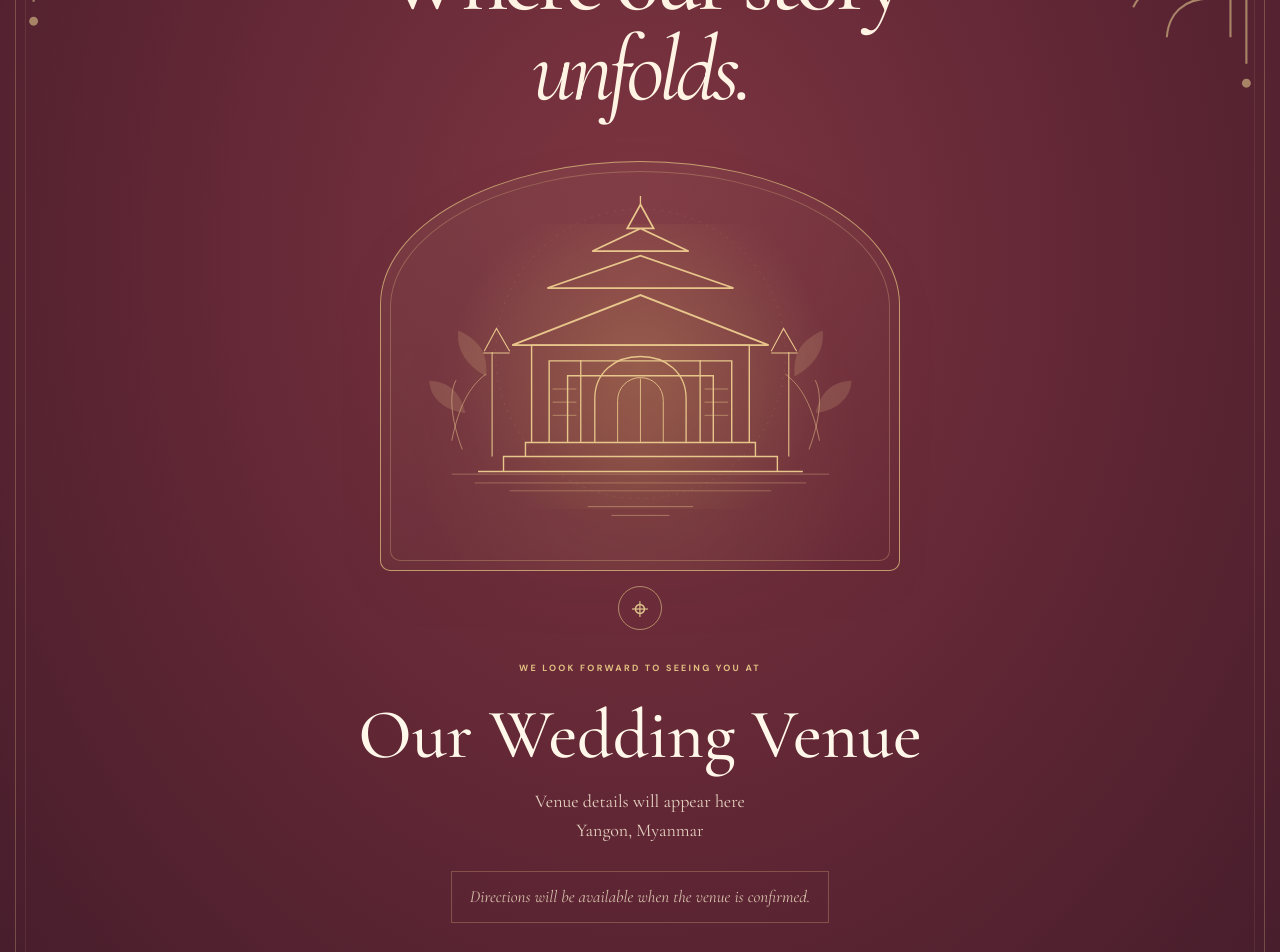
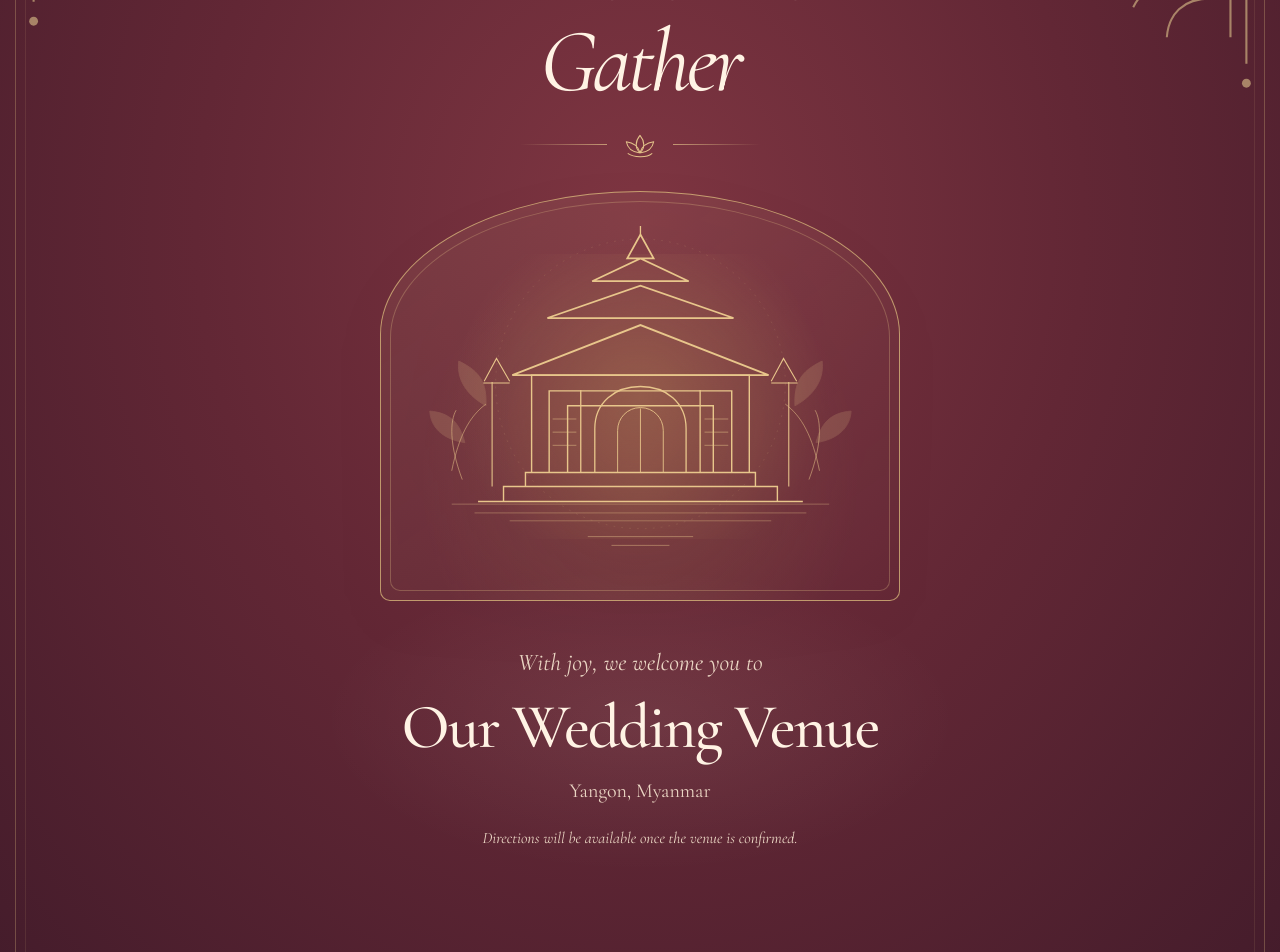
Before and after one commit to Arrjack8847/Myanmar-Heritage-Essential, a Next.js app: page / in a window 1280 px wide. Shown: the part 4580-5532 px from the top of the page. Built offline with nearby package versions, Linux system fonts and the light colour scheme.

Commit message:
feat: connect editable Royal Gateway venue details to Section 3

```diff
--- a/components/HeritageInvitation.tsx
+++ b/components/HeritageInvitation.tsx
@@ -5,6 +5,7 @@ import gsap from "gsap";
 import { ScrollTrigger } from "gsap/ScrollTrigger";
 import { invitation } from "@/data/invitation";
 import HeritageHero from "@/components/HeritageHero";
+import VenueDetails from "@/components/gateway/VenueDetails";
 import CelebrationSection from "@/components/celebration/CelebrationSection";
 import RoyalUnfoldTransition from "@/components/transitions/RoyalUnfoldTransition";
 import SharedFloatingPetals from "@/components/SharedFloatingPetals";
@@ -203,28 +204,16 @@ export default function HeritageInvitation() {
         <CornerFlourish className="venue__corner venue__corner--left js-ornament-drift" />
         <CornerFlourish className="venue__corner venue__corner--right js-ornament-drift" />
         <div className="section-inner venue__inner">
-          <div className="section-heading section-heading--light js-reveal">
-            <span className="eyebrow">CHAPTER TWO <span className="eyebrow__diamond">◆</span> THE GATHERING PLACE</span>
-            <h2 id="venue-title">Where our story <em>unfolds.</em></h2>
-          </div>
-          <div className="venue__illustration-wrap js-reveal">
-            <div className="venue__arch-frame">
-              <div className="venue__arch-glow" aria-hidden="true" />
-              <VenueIllustration className="venue__illustration" />
-            </div>
-          </div>
-          <div className="venue__details js-reveal">
-            <div className="venue__pin" aria-hidden="true">⌖</div>
-            <p className="eyebrow">WE LOOK FORWARD TO SEEING YOU AT</p>
-            <h3>{invitation.venue.name}</h3>
-            <p>{invitation.venue.address}</p>
-            <p>{invitation.venue.city}</p>
-            {invitation.venue.directionsUrl ? (
-              <a className="button button--ivory" href={invitation.venue.directionsUrl} target="_blank" rel="noopener noreferrer">VIEW DIRECTIONS <span aria-hidden="true">↗</span></a>
-            ) : (
-              <div className="venue__map-note">Directions will be available when the venue is confirmed.</div>
-            )}
-          </div>
+          <VenueDetails
+            artwork={
+              <div className="venue__illustration-wrap">
+                <div className="venue__arch-frame">
+                  <div className="venue__arch-glow" aria-hidden="true" />
+                  <VenueIllustration className="venue__illustration" />
+                </div>
+              </div>
+            }
+          />
         </div>
       </section>
 
```
